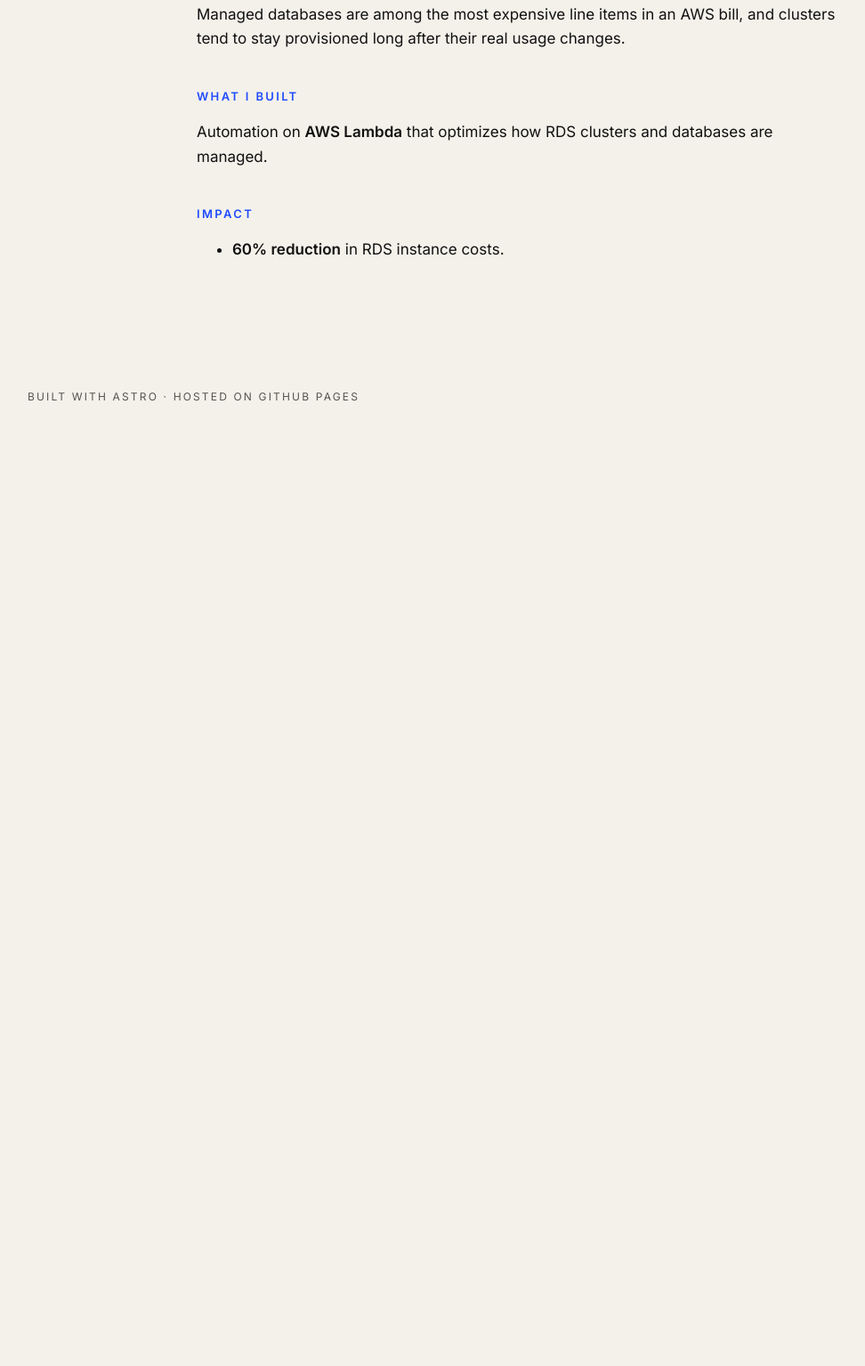
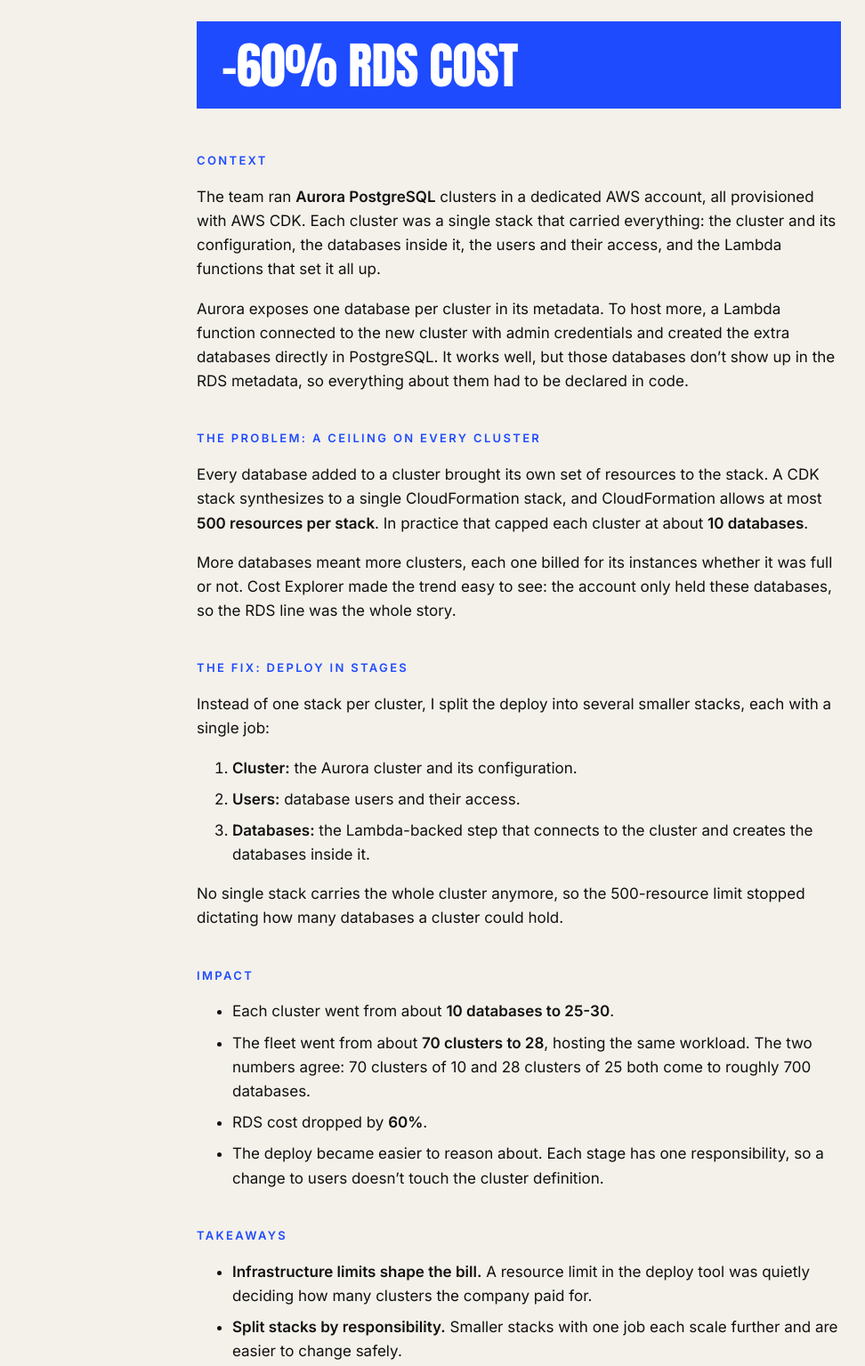
Before and after one commit to alvarofpp/alvarofpp.github.io, an Astro site: page /work/rds-cost-reduction in a window 1280 px wide. Shown: the part 697-2232 px from the top of the page at 89% size, without its empty margins (57-1029 px from the left). Before the commit the page ends 1180 px from the top, so only its background shows below. Built offline with nearby package versions, Linux system fonts and the light colour scheme; Astro itself is replaced by a stand-in of ours.

Commit message:
docs(work): reescreve estudo de caso de rds com a consolidação de clusters aurora

```diff
--- a/src/content/work/rds-cost-reduction.md
+++ b/src/content/work/rds-cost-reduction.md
@@ -1,9 +1,9 @@
 ---
-title: Cutting database costs by 60%
+title: Packing more databases into fewer Aurora clusters
 company: TripAdvisor
 year: "2023–now"
-tag: Cloud · FinOps
-summary: Lambda-driven automation for managing RDS clusters and databases on AWS.
+tag: Cloud · Infrastructure as Code · FinOps
+summary: A single AWS CDK stack per cluster hit CloudFormation's 500-resource limit at around 10 databases. Splitting the deploy into stages raised that to 25-30 per cluster, and the fleet shrank from about 70 Aurora clusters to 28.
 metric: −60% RDS cost
 order: 2
 highlights: ["Reduced the costs of RDS instances"]
@@ -11,13 +11,51 @@
 
 ## Context
 
-Managed databases are among the most expensive line items in an AWS bill, and clusters tend to
-stay provisioned long after their real usage changes.
+The team ran **Aurora PostgreSQL** clusters in a dedicated AWS account, all provisioned with
+AWS CDK. Each cluster was a single stack that carried everything: the cluster and its
+configuration, the databases inside it, the users and their access, and the Lambda functions
+that set it all up.
 
-## What I built
+Aurora exposes one database per cluster in its metadata. To host more, a Lambda function
+connected to the new cluster with admin credentials and created the extra databases directly
+in PostgreSQL. It works well, but those databases don't show up in the RDS metadata, so
+everything about them had to be declared in code.
 
-Automation on **AWS Lambda** that optimizes how RDS clusters and databases are managed.
+## The problem: a ceiling on every cluster
+
+Every database added to a cluster brought its own set of resources to the stack. A CDK stack
+synthesizes to a single CloudFormation stack, and CloudFormation allows at most
+**500 resources per stack**. In practice that capped each cluster at about **10 databases**.
+
+More databases meant more clusters, each one billed for its instances whether it was full or
+not. Cost Explorer made the trend easy to see: the account only held these databases, so the
+RDS line was the whole story.
+
+## The fix: deploy in stages
+
+Instead of one stack per cluster, I split the deploy into several smaller stacks, each with a
+single job:
+
+1. **Cluster:** the Aurora cluster and its configuration.
+2. **Users:** database users and their access.
+3. **Databases:** the Lambda-backed step that connects to the cluster and creates the
+   databases inside it.
+
+No single stack carries the whole cluster anymore, so the 500-resource limit stopped dictating
+how many databases a cluster could hold.
 
 ## Impact
 
-- **60% reduction** in RDS instance costs.
+- Each cluster went from about **10 databases to 25-30**.
+- The fleet went from about **70 clusters to 28**, hosting the same workload. The two numbers
+  agree: 70 clusters of 10 and 28 clusters of 25 both come to roughly 700 databases.
+- RDS cost dropped by **60%**.
+- The deploy became easier to reason about. Each stage has one responsibility, so a change to
+  users doesn't touch the cluster definition.
+
+## Takeaways
+
+- **Infrastructure limits shape the bill.** A resource limit in the deploy tool was quietly
+  deciding how many clusters the company paid for.
+- **Split stacks by responsibility.** Smaller stacks with one job each scale further and are
+  easier to change safely.
```
